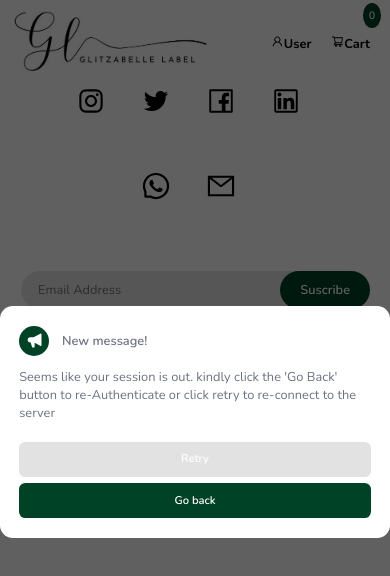
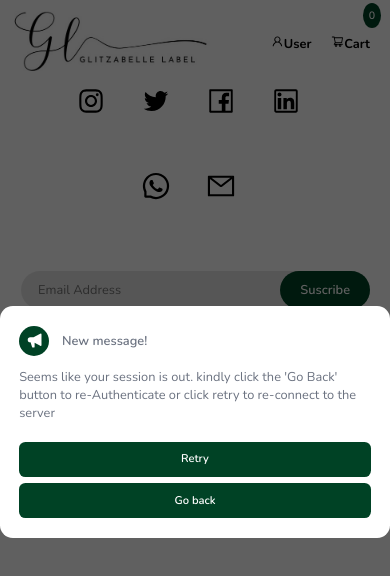
Before and after one commit to aremumahmud/e-commerce-ui, a React (Create React App) app: page /1 in a window 390 px wide. Shown: the top 576 px of the page. Built offline with nearby package versions, Linux system fonts and the light colour scheme; no server answers; a web font is replaced by a local one.

Commit message:
added forgotten password

```diff
--- a/src/components/forgotModal.jsx
+++ b/src/components/forgotModal.jsx
@@ -132,7 +132,7 @@ function ForgotModal({display,close}) {
         {
             !done?<div class="actions1">
 
-          <div class="read" href="">
+          <div class="read re" href="">
             <input id='clearit' className='span' type="text" placeholder={placeholder} onChange={change}/>
           </div>
 
--- a/src/css/header_resp.css
+++ b/src/css/header_resp.css
@@ -368,7 +368,7 @@
         border: none;
         outline: none;
     }
-    .read {
+    .re {
         background-color: #cccccc8e !important;
     }
     .mark-as-read {
```
